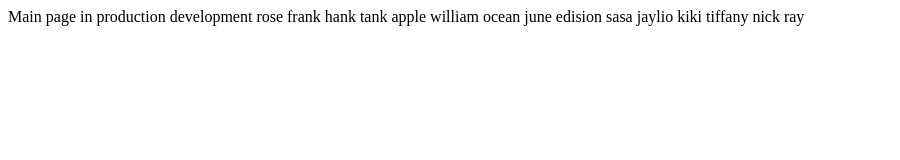
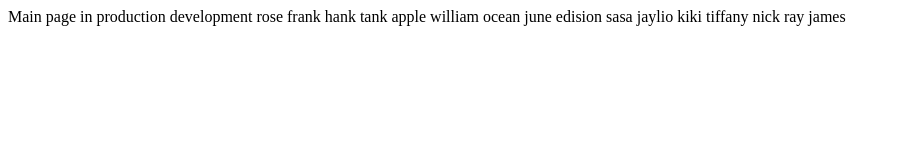
Before and after one commit to simpsons01/project-for-cicd, a Vue app: page / in a window 1280 px wide. Shown: the top 160 px of the page, without its empty margins (0-900 px from the left). Built offline with nearby package versions, Linux system fonts and the light colour scheme.

Commit message:
add james in App.vue

```diff
--- a/src/App.vue
+++ b/src/App.vue
@@ -16,6 +16,7 @@
     tiffany
     nick
     ray
+    james
   </div>
 </template>
 
```
